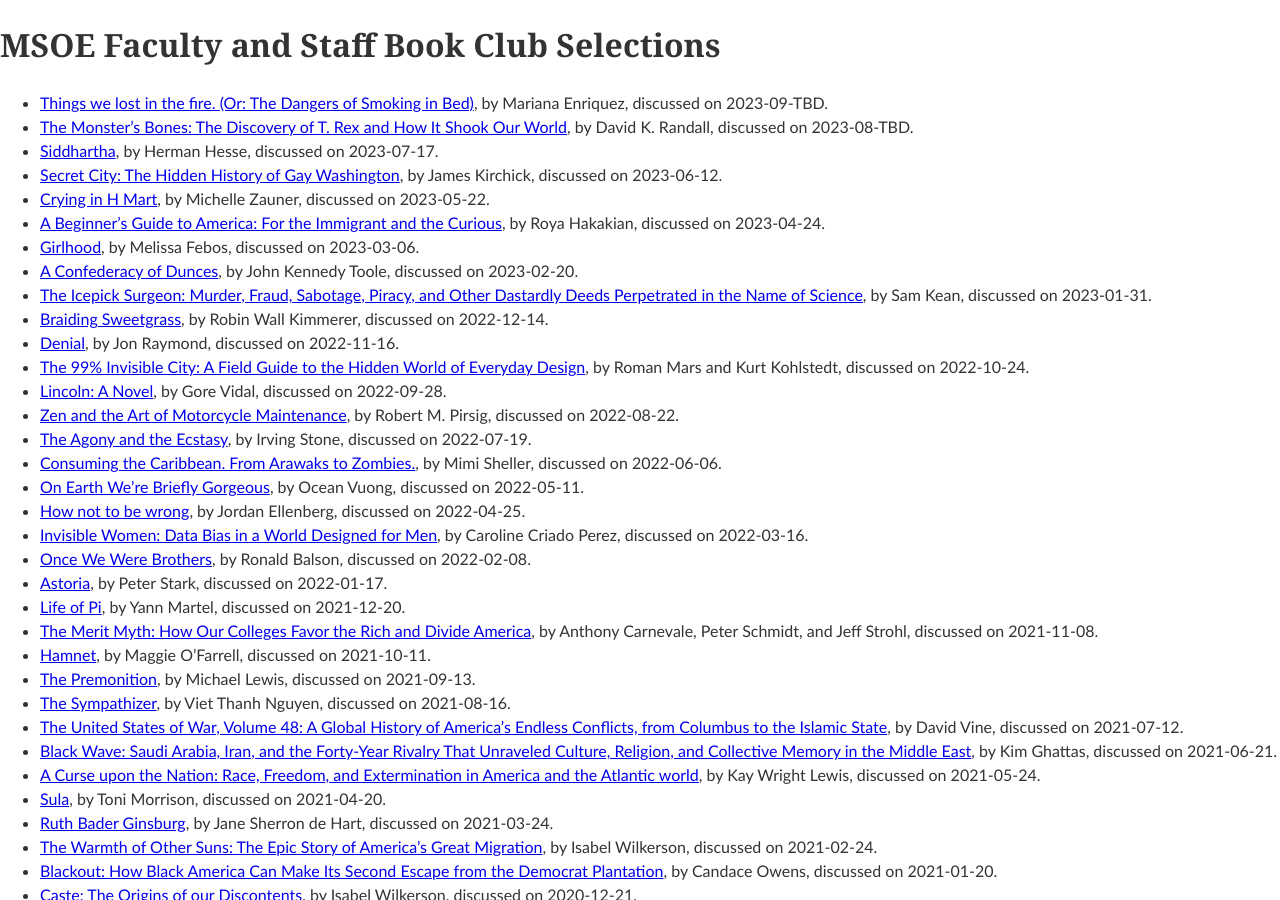
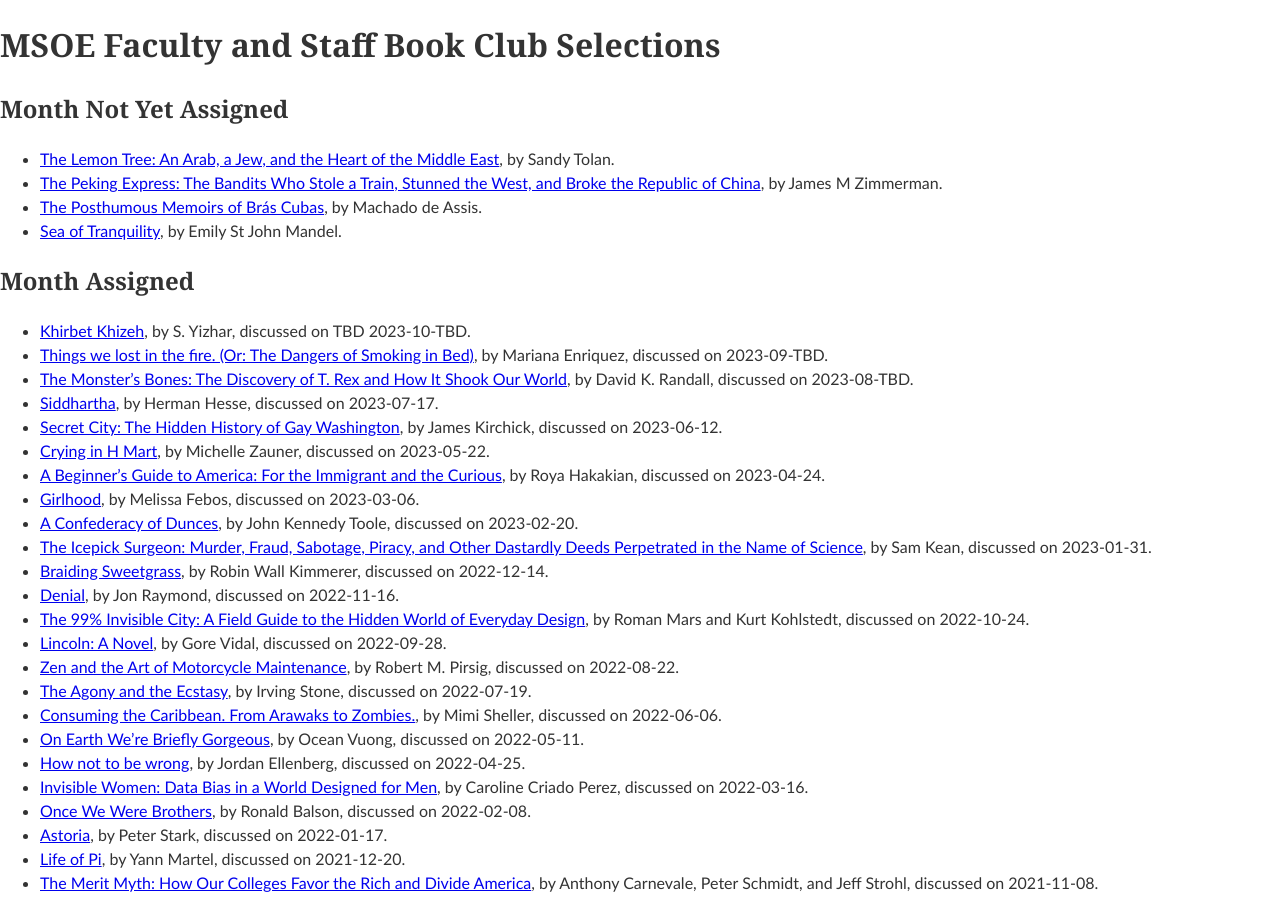
Before and after one commit to edurant/edurant.github.io, a Jekyll site: the page built from misc/bookClub.md, in a window 1280 px wide and 900 px high. Built offline with Jekyll 4.4.1, drawn with Linux system fonts in a browser that asks for light colours; our own code applies the rules of GitHub Pages for plain Markdown files.

Commit message:
MSOE book club: next 5 selections

```diff
--- a/misc/bookClub.md
+++ b/misc/bookClub.md
@@ -1,7 +1,17 @@
 ---
 title: "MSOE Faculty and Staff Book Club Selections"
-date: 2023-07-12 16:57:30 -0500
+date: 2023-07-12 17:15:30 -0500
 ---
+
+## Month Not Yet Assigned
+
+* [The Lemon Tree: An Arab, a Jew, and the Heart of the Middle East](https://bookshop.org/books/the-lemon-tree-an-arab-a-jew-and-the-heart-of-the-middle-east/9781596913431), by Sandy Tolan.
+* [The Peking Express: The Bandits Who Stole a Train, Stunned the West, and Broke the Republic of China](https://www.boswellbooks.com/book/9781541701700), by James M Zimmerman.
+* [The Posthumous Memoirs of Brás Cubas](https://bookshop.org/p/books/the-posthumous-memoirs-of-bras-cubas-joaquim-maria-machado-de-assis/13441055), by Machado de Assis.
+* [Sea of Tranquility](https://bookshop.org/p/books/sea-of-tranquility-emily-st-john-mandel/17768221), by Emily St John Mandel.
+
+## Month Assigned
+* [Khirbet Khizeh](https://bookshop.org/p/books/khirbet-khizeh-s-yizhar/8483324), by S. Yizhar, discussed on TBD 2023-10-TBD.
 * [Things we lost in the fire. (Or: The Dangers of Smoking in Bed)](https://bookshop.org/p/books/things-we-lost-in-the-fire-stories-mariana-enriquez/11163596), by Mariana Enriquez, discussed on 2023-09-TBD.
 * [The Monster's Bones: The Discovery of T. Rex and How It Shook Our World](https://bookshop.org/p/books/the-monster-s-bones-the-discovery-of-t-rex-and-how-it-shook-our-world-david-k-randall/17088901?ean=9781324006534), by David K. Randall, discussed on 2023-08-TBD.
 * [Siddhartha](https://bookshop.org/books/siddhartha-8596a466-5e6b-42a1-b2d9-0324e5a988d3/9780553208849), by Herman Hesse, discussed on 2023-07-17.
```
